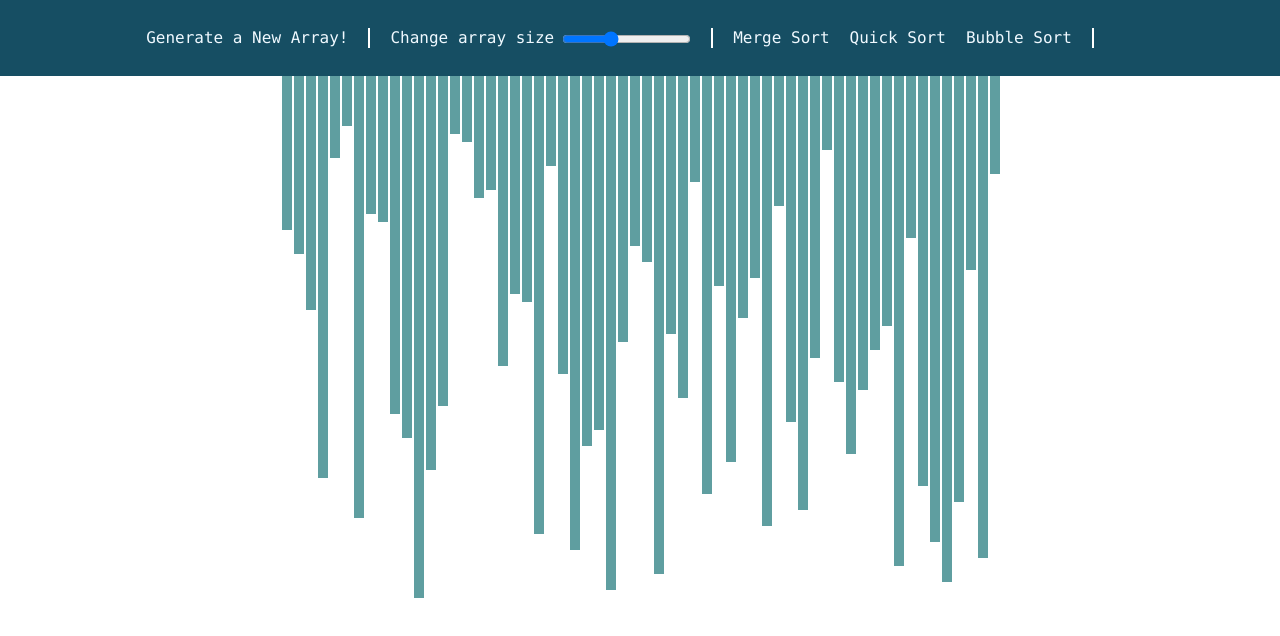
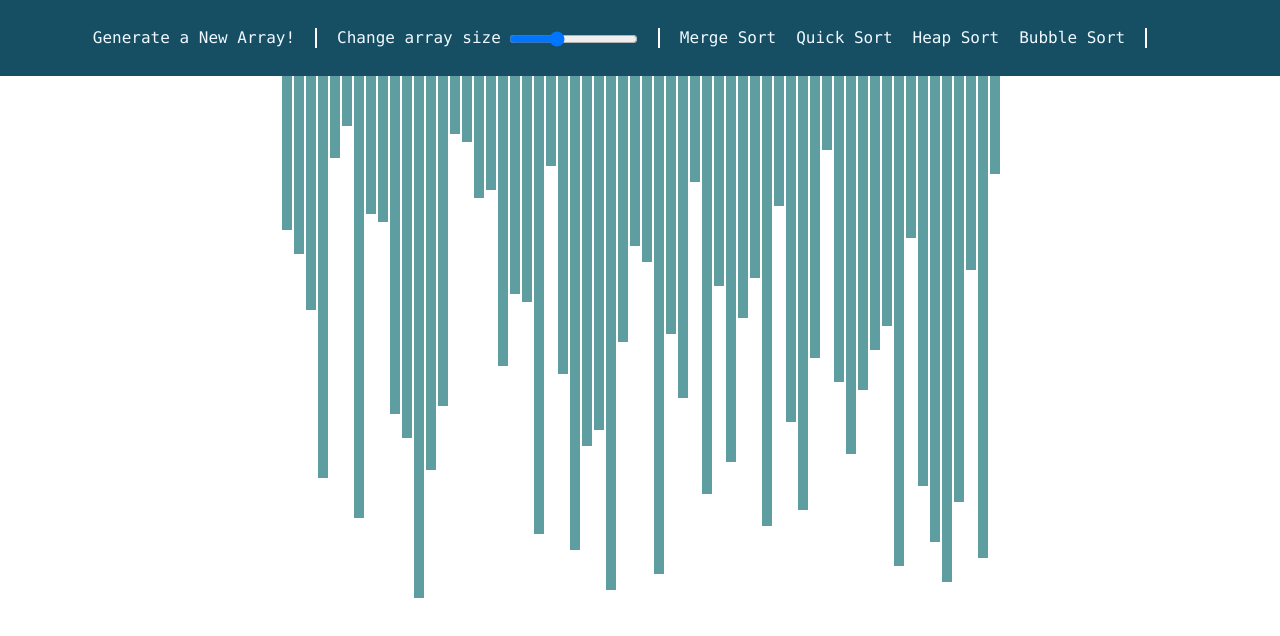
Before and after one commit to AmroAly/Sorting-Visualiser, a React (Create React App) app: page / in a window 1280 px wide. Shown: the top 636 px of the page. Built offline with nearby package versions, Linux system fonts and the light colour scheme.

Commit message:
Added heap sort to header

```diff
--- a/src/components/Header.js
+++ b/src/components/Header.js
@@ -77,6 +77,14 @@ const Header = ({ onRangeChange, onGenerateNewArray }) => {
         </div>
         <div
           className={`nav-child ${
+            selectedAlgorithm == "Heap Sort" ? " selected" : ""
+          }`}
+          onClick={handleSelectAlgorithm}
+        >
+          Heap Sort
+        </div>
+        <div
+          className={`nav-child ${
             selectedAlgorithm == "Bubble Sort" ? " selected" : ""
           }`}
           onClick={handleSelectAlgorithm}
--- a/src/utilities/algorithms.js
+++ b/src/utilities/algorithms.js
@@ -1,6 +1,7 @@
 const MERGE_SORT = "Merge Sort";
 const QUICK_SORT = "Quick Sort";
 const BUBBLE_SORT = "Bubble Sort";
+const HEAP_SORT = "Heap Sort";
 let promises = [];
 let i = 1;
 
@@ -35,7 +36,9 @@ const sort = async (sortingAlgorithm) => {
     case QUICK_SORT:
       return quickSort();
     case BUBBLE_SORT:
-      bubbleSort();
+      return bubbleSort();
+    case HEAP_SORT:
+      heapSort();
       return;
   }
 };
@@ -149,13 +152,6 @@ const swapHtmlElementsQuickSort = async (nodeA, nodeB, len) => {
   return promise;
 };
 
-// const sleep = () => {
-//   return new Promise((resolve) =>
-//     setTimeout(() => {
-//       resolve();
-//     }, 500)
-//   );
-// };
 const animate = async (node) => {
   node.classList.add("animate-swap");
 };
@@ -227,6 +223,10 @@ const bubbleSort = () => {
   return addAnimationAfterPromisesEnd(stripes);
 };
 
+const heapSort = () => {
+  console.log("Heap Sort");
+};
+
 const getHtmlElementId = (number) => {
   return `#stripe-${number}`;
 };
@@ -239,7 +239,7 @@ const addAnimationAfterPromisesEnd = (stripes) => {
 };
 
 const isValidSortingAlgorithm = (algorithm) => {
-  const SORTING_ALGORITHMS = [MERGE_SORT, QUICK_SORT, BUBBLE_SORT];
+  const SORTING_ALGORITHMS = [MERGE_SORT, QUICK_SORT, BUBBLE_SORT, HEAP_SORT];
   return SORTING_ALGORITHMS.includes(algorithm);
 };
 
```
